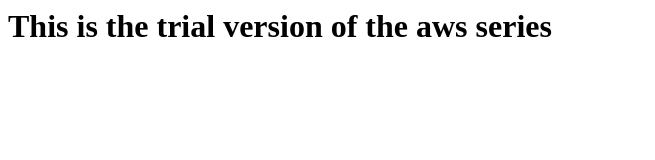
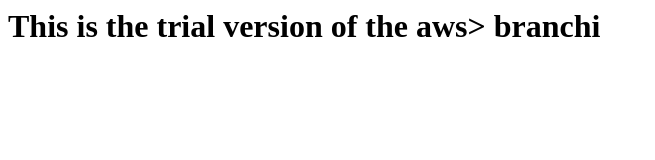
Before and after one commit to arpansaini/Test2, a plain HTML site: page index.html in a window 1280 px wide. Shown: the whole page, without its empty margins (0-655 px from the left). Drawn offline with Linux system fonts and the light colour scheme.

Commit message:
changes made by arpan

```diff
--- a/index.html
+++ b/index.html
@@ -1 +1,3 @@
-<h1> This is the trial version of the aws series<h2>
+<h1> This is the trial version of the aws>
+
+branchi
```
